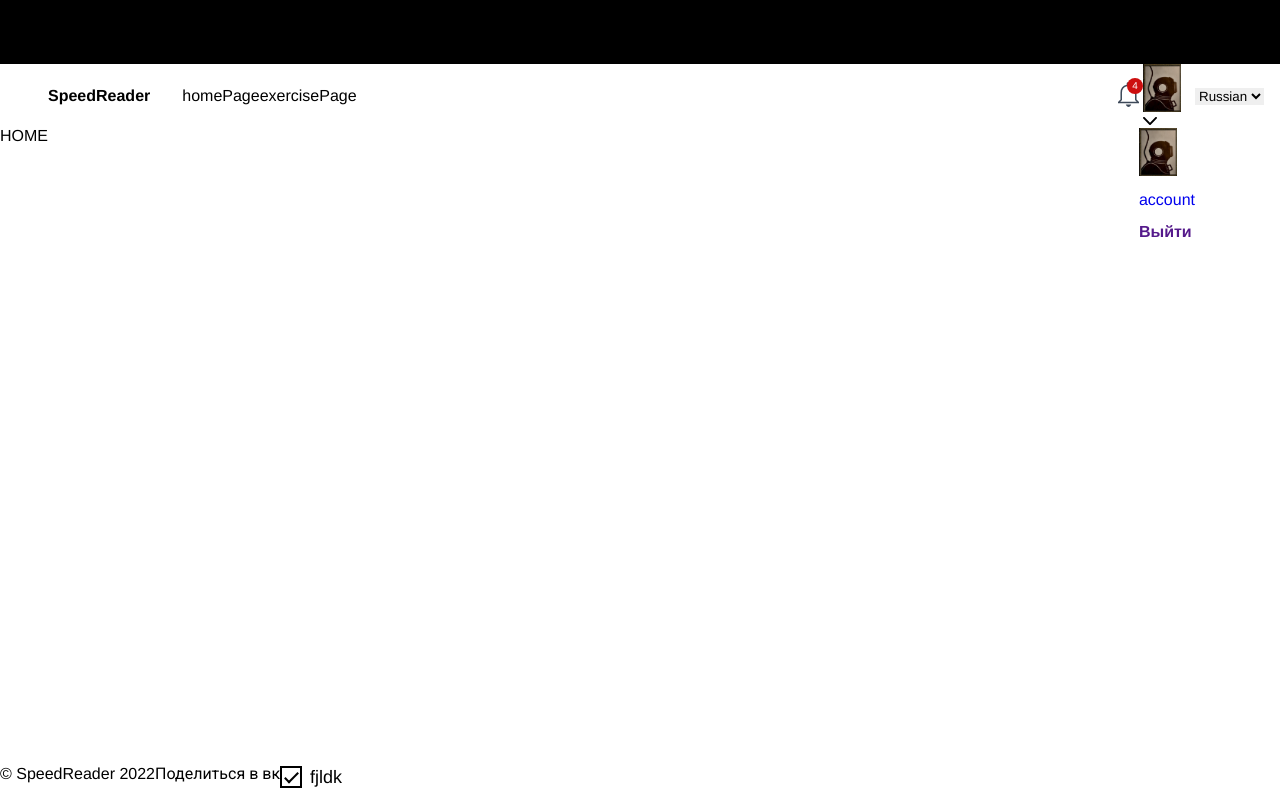
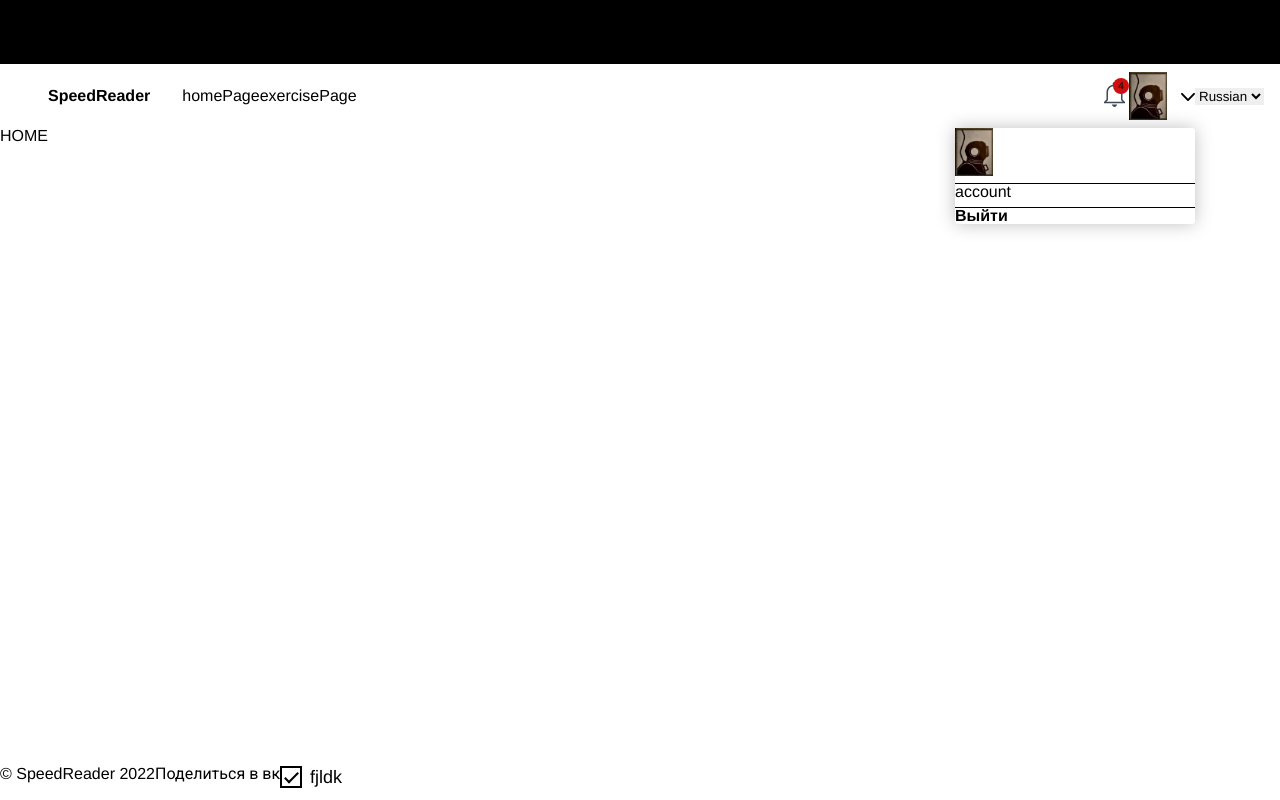
Before and after one commit to gasheva/Speed_Reader, a Vue app: page / in a window 1280 px wide. Both pictures are taken after a click on the link 1168 px from the left and 96 px from the top of the page. Built offline with nearby package versions, Linux system fonts and the light colour scheme.

Commit message:
feat: change dropdown styles

```diff
--- a/src/assets/scss/_custom.scss
+++ b/src/assets/scss/_custom.scss
@@ -2,6 +2,15 @@
 // override router-link
 .router-link-exact-active {
   color: #42b983;
+}
+
+a {
+  color: black;
+  text-decoration: none;
+
+  &:visited {
+    color: black;
+  }
 }
 
 .wrapper {
--- a/src/components/components/Dropdown/Dropdown.vue
+++ b/src/components/components/Dropdown/Dropdown.vue
@@ -48,9 +48,18 @@ export default defineComponent({
 .dropdown {
     position: relative;
 
+    &__trigger {
+        display: flex;
+        flex-direction: row;
+        align-items: center;
+    }
+
     &__menu {
         position: absolute;
         right: 0;
+        margin-top: .5rem;
+        box-shadow: 0 0 18px 0 rgb(0 0 0 / 25%);
+        border-radius: 3px;
     }
 }
 
--- a/src/components/components/Dropdown/DropdownMenuUser.vue
+++ b/src/components/components/Dropdown/DropdownMenuUser.vue
@@ -1,13 +1,14 @@
 <template>
     <div class="user-dropdown">
-        <user-box class="user-dropdown__item"/>
-        <hr class="user-dropdown__separator">
-
-        <router-link v-for="link in links" :key="link.name" :to="link.route">
-            {{ t(link.label) }}
-        </router-link>
-        <hr class="user-dropdown__separator">
-        <a class="bold" href="">Выйти</a>
+        <user-box class="user-dropdown__group"/>
+        <div class="user-dropdown__group">
+            <router-link v-for="link in links" :key="link.name" :to="link.route">
+                {{ t(link.label) }}
+            </router-link>
+        </div>
+        <div class="user-dropdown__group">
+            <a class="bold" href="">Выйти</a>
+        </div>
     </div>
 </template>
 
@@ -36,11 +37,26 @@ export default defineComponent({
     display: flex;
     flex-direction: column;
     gap: .5rem;
+    width: 15rem;
     color: black;
     text-decoration: none;
 
-    &__item {
+    &__group {
+        position: relative;
 
+        &:after {
+            content: "";
+            position: absolute;
+            display: block;
+            height: 1px;
+            width: 100%;
+            background: black;
+            bottom: -8px;
+        }
+
+        &:last-child:after {
+            display: none;
+        }
     }
 }
 </style>
```
